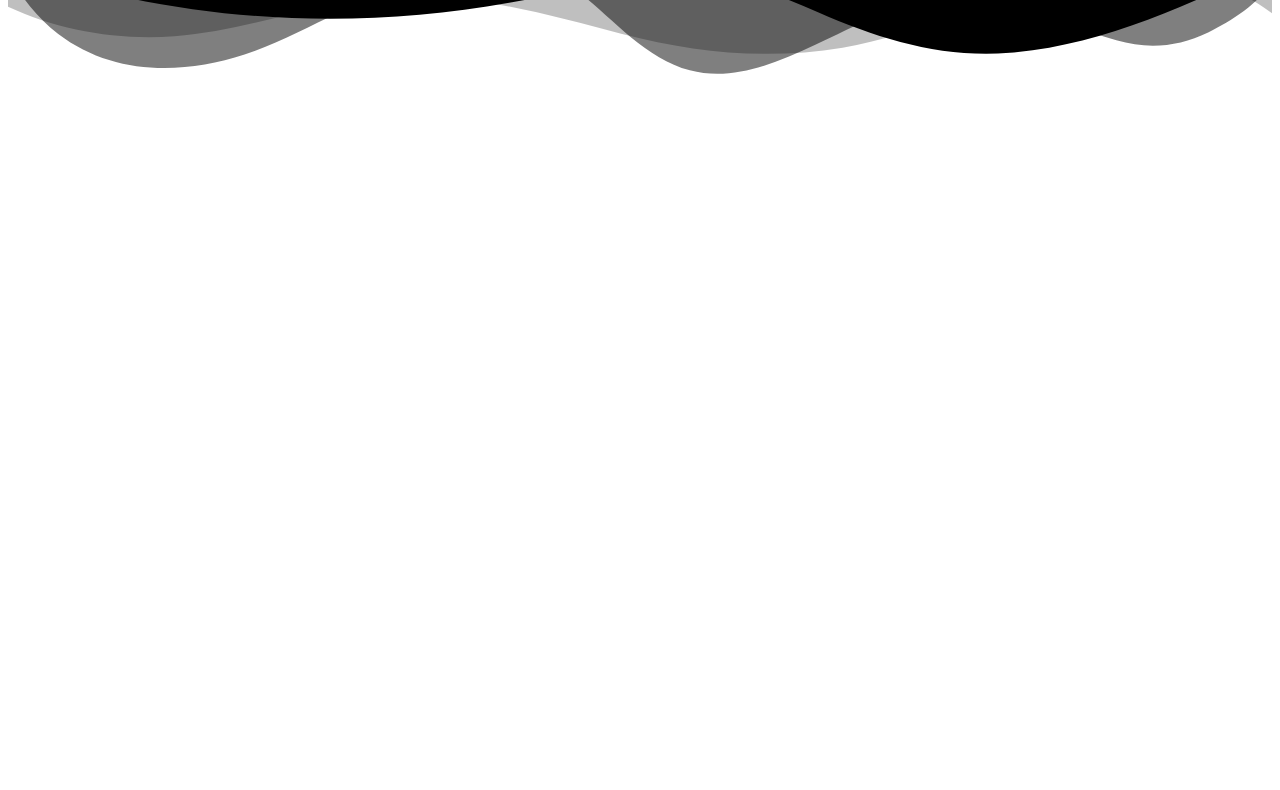
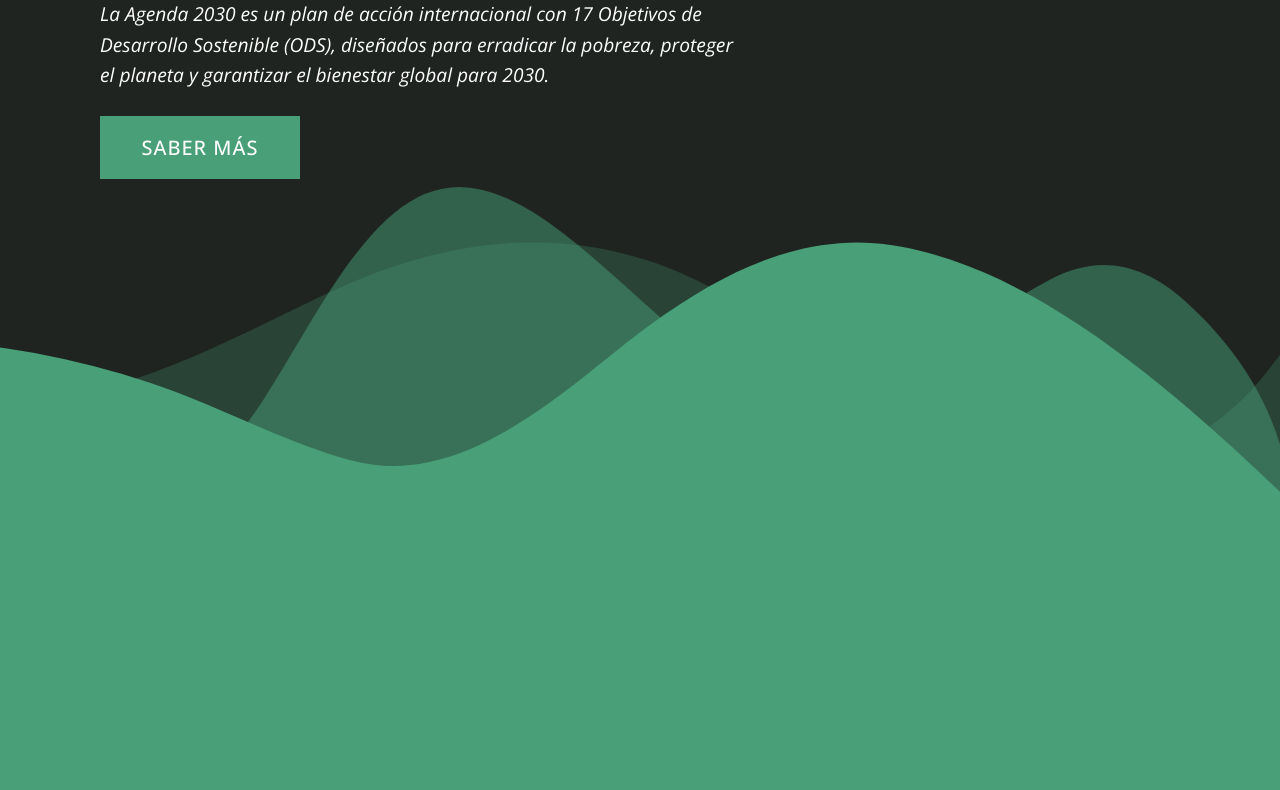
Before and after one commit to david-benavides-dev/web-sostenibilidad-01, a plain HTML site: page index.html in a window 1280 px wide. Shown: the part 293-1083 px from the top of the page. Before the commit the page ends 800 px from the top, so only its background shows below. Drawn offline with nearby package versions, Linux system fonts and the light colour scheme; the site is published under a folder, as on GitHub Pages, so addresses that start at the root find nothing.

Commit message:
Cambio de nombre + arreglo ruta CSS

```diff
--- a/index.html
+++ b/index.html
@@ -4,8 +4,8 @@
 <head>
     <meta charset="UTF-8">
     <meta name="viewport" content="width=device-width, initial-scale=1.0">
-    <title>Document</title>
-    <link rel="stylesheet" type="text/css" href="/src/css/style.css">
+    <title>Agenda 2030</title>
+    <link rel="stylesheet" type="text/css" href="./src/css/style.css">
 </head>
 
 <body>
```
